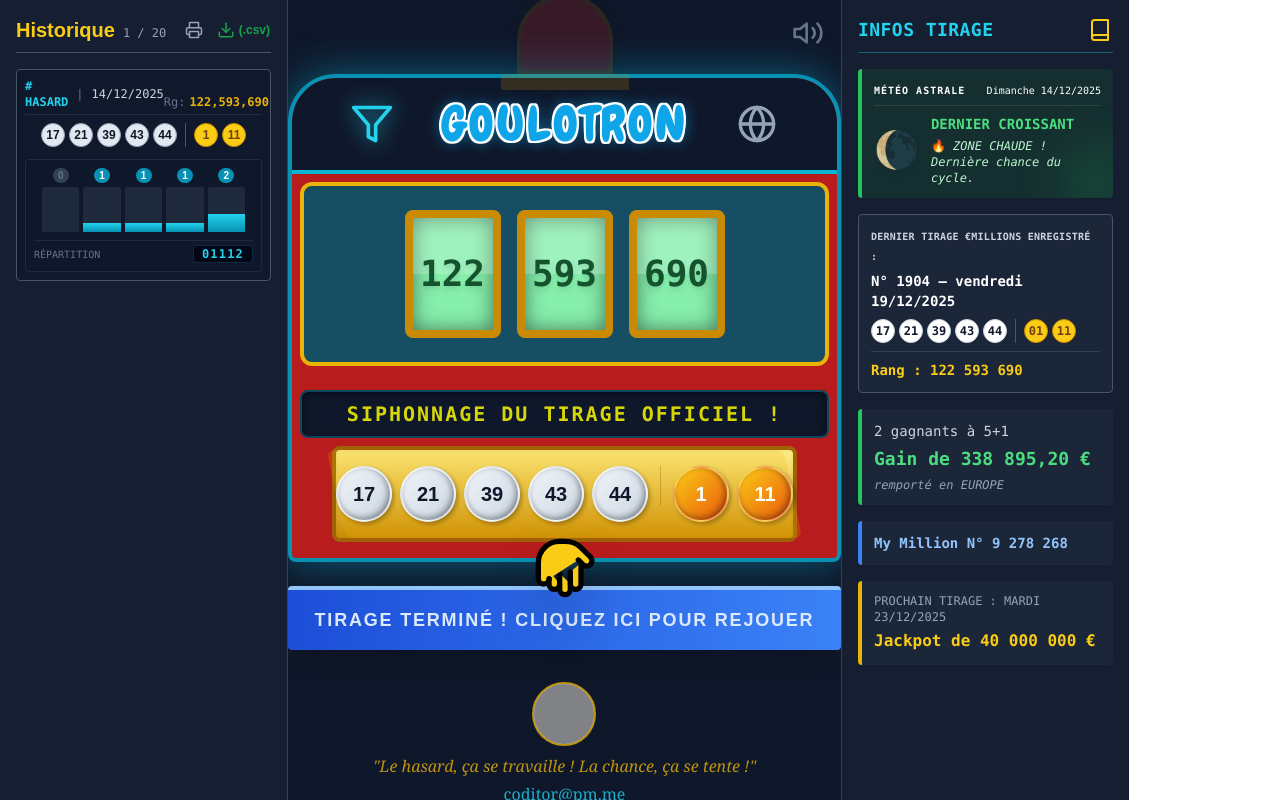
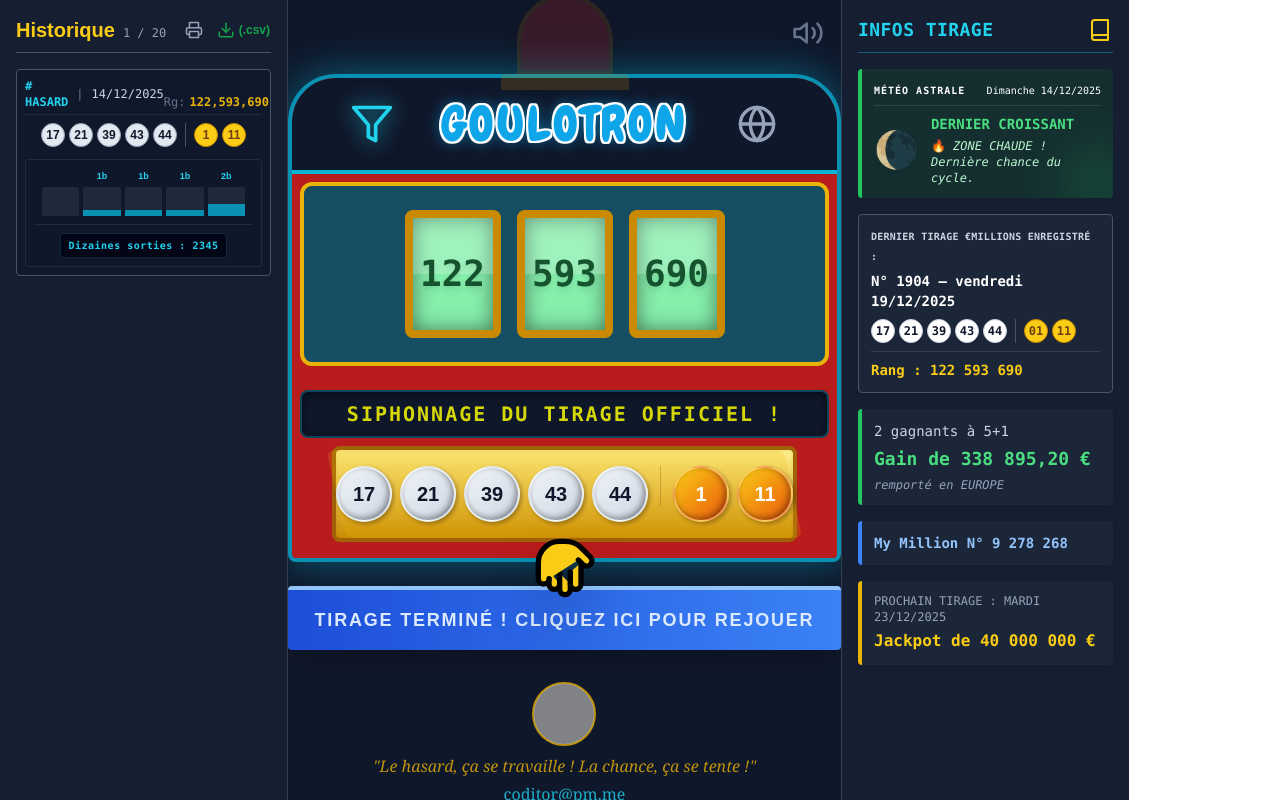
Before and after one commit to papiMougeot/vitejs-vite-rxpffmhm, a React (Vite) app: page / in a window 1280 px wide. Both pictures are taken after a click on the element 1008 px from the left and 303 px from the top of the page. Built offline with nearby package versions, Linux system fonts and the light colour scheme; grey boxes are pictures that could not be loaded.

Commit message:
MAJ libellés des dizaines sorties

```diff
--- a/src/App.tsx
+++ b/src/App.tsx
@@ -285,33 +285,36 @@ function DecadeBouloscope({ balls }: { balls: number[] }) {
     const dIndex = Math.ceil(n / 10) - 1;
     if (dIndex >= 0 && dIndex < 5) dist[dIndex]++;
   });
-  const codeDizaines = dist.join('');
+
+  // 1. On identifie les dizaines qui contiennent au moins une boule
+  const indicesSortis = dist
+    .map((count, i) => (count > 0 ? i + 1 : null))
+    .filter((v) => v !== null);
+
+  // 2. On vérifie si une dizaine a fait le "Grand Chelem" (les 5 boules)
+  const grandChelemIndex = dist.findIndex((count) => count === 5);
+
+  // 3. Préparation du libellé visuel
+  let libelle = "";
+  if (grandChelemIndex !== -1) {
+    libelle = `Tous les numéros sont sortis dizaine : ${grandChelemIndex + 1}`;
+  } else {
+    libelle = `Dizaines sorties : ${indicesSortis.join("")}`;
+  }
+
   return (
     <div className="w-full mt-2 bg-slate-900/50 rounded p-2 border border-slate-700/50">
-      <div className="flex justify-between items-end gap-1 h-16 px-2 mb-2">
+      {/* Les barres de progression visuelles */}
+      <div className="flex justify-between items-end gap-1 h-12 px-2 mb-2">
         {dist.map((count, i) => (
-          <div
-            key={i}
-            className="flex flex-col items-center justify-end h-full w-1/5"
-          >
-            <div
-              className={`mb-1 text-[10px] font-bold w-4 h-4 rounded-full flex items-center justify-center ${
-                count > 0
-                  ? 'bg-cyan-600 text-white'
-                  : 'bg-slate-700 text-slate-500'
-              }`}
-            >
-              {count}
+          <div key={i} className="flex flex-col items-center justify-end h-full w-1/5">
+            <div className={`mb-1 text-[9px] font-bold ${count > 0 ? 'text-cyan-400' : 'text-slate-600'}`}>
+              {count > 0 ? `${count}b` : ""}
             </div>
-            <div
-              className="w-full bg-slate-800 rounded-t-sm relative overflow-hidden"
-              style={{ height: '100%' }}
-            >
+            <div className="w-full bg-slate-800 rounded-t-sm relative overflow-hidden" style={{ height: '60%' }}>
               <div
-                className={`absolute bottom-0 left-0 w-full ${
-                  count > 0
-                    ? 'bg-gradient-to-t from-cyan-600 to-cyan-400'
-                    : 'bg-transparent'
+                className={`absolute bottom-0 left-0 w-full transition-all duration-500 ${
+                  count === 5 ? 'bg-yellow-400 shadow-[0_0_10px_gold]' : 'bg-cyan-600'
                 }`}
                 style={{ height: `${count * 20}%` }}
               ></div>
@@ -319,12 +322,15 @@ function DecadeBouloscope({ balls }: { balls: number[] }) {
           </div>
         ))}
       </div>
-      <div className="flex justify-between items-center pt-1 border-t border-slate-700/50">
-        <span className="text-[10px] text-slate-500 font-mono uppercase">
-          Répartition
-        </span>
-        <div className="text-xs font-bold font-mono text-cyan-400 tracking-widest bg-slate-950 px-2 rounded border border-cyan-900/50">
-          {codeDizaines}
+
+      {/* Le nouveau libellé dynamique */}
+      <div className="flex justify-center items-center pt-2 border-t border-slate-700/50">
+        <div className={`text-[10px] font-bold font-mono tracking-wider px-2 py-1 rounded border ${
+          grandChelemIndex !== -1
+            ? 'bg-yellow-900/30 border-yellow-500 text-yellow-400 animate-pulse'
+            : 'bg-slate-950 border-cyan-900/50 text-cyan-400'
+        }`}>
+          {libelle}
         </div>
       </div>
     </div>
```
